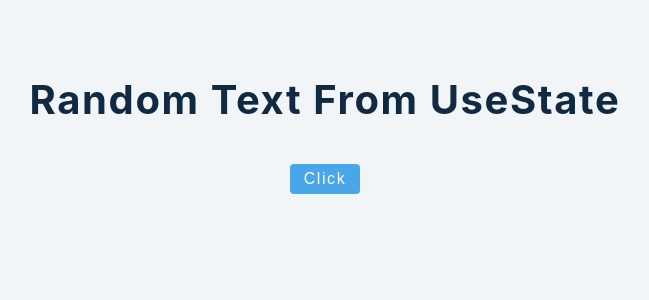
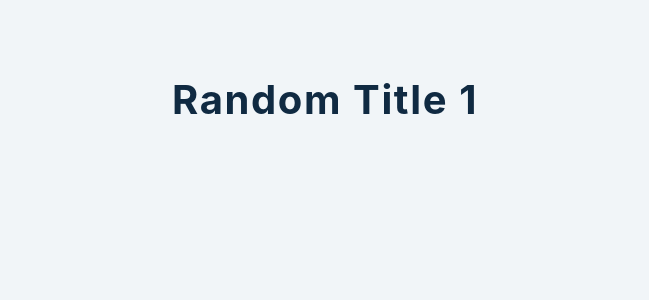
Before and after one commit to MarcoRosselDev/react-advanced-2020, a React (Create React App) app: page / in a window 1280 px wide. Shown: the top 300 px of the page, without its empty margins (315-964 px from the left). Built offline with nearby package versions, Linux system fonts and the light colour scheme.

Commit message:
memory practis 3

```diff
--- a/src/App.js
+++ b/src/App.js
@@ -2,12 +2,14 @@ import React from "react";
 import Setup from "./tutorial/1-useState/setup/2-useState-basics";
 import Final from "./tutorial/1-useState/final/2-useState-basics";
 import RandomTitle from "./tutorial/paractis/1";
+import RandomThing from "./tutorial/paractis/3";
 function App() {
   return (
     <div className="container">
       {/* <Setup /> */}
-      <RandomTitle />
+      {/* <RandomTitle /> */}
       {/* <Final /> */}
+      <RandomThing />
     </div>
   );
 }
--- /dev/null
+++ b/src/tutorial/paractis/3.js
@@ -0,0 +1,12 @@
+import React, { useState } from "react";
+
+const RandomThing = () => {
+  const [texto, setTexto] = useState("random title 1");
+  return (
+    <React.Fragment>
+      <h2>{texto}</h2>
+    </React.Fragment>
+  );
+};
+
+export default RandomThing;
```
